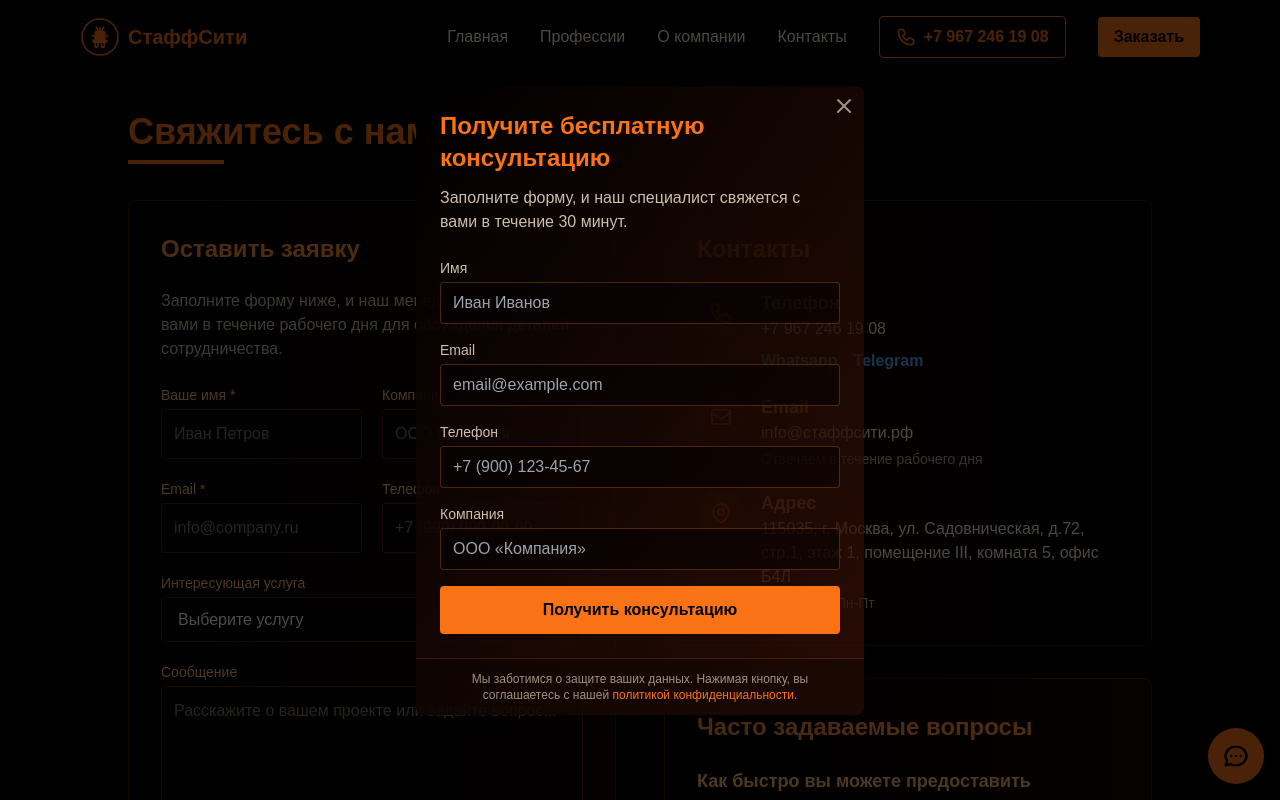
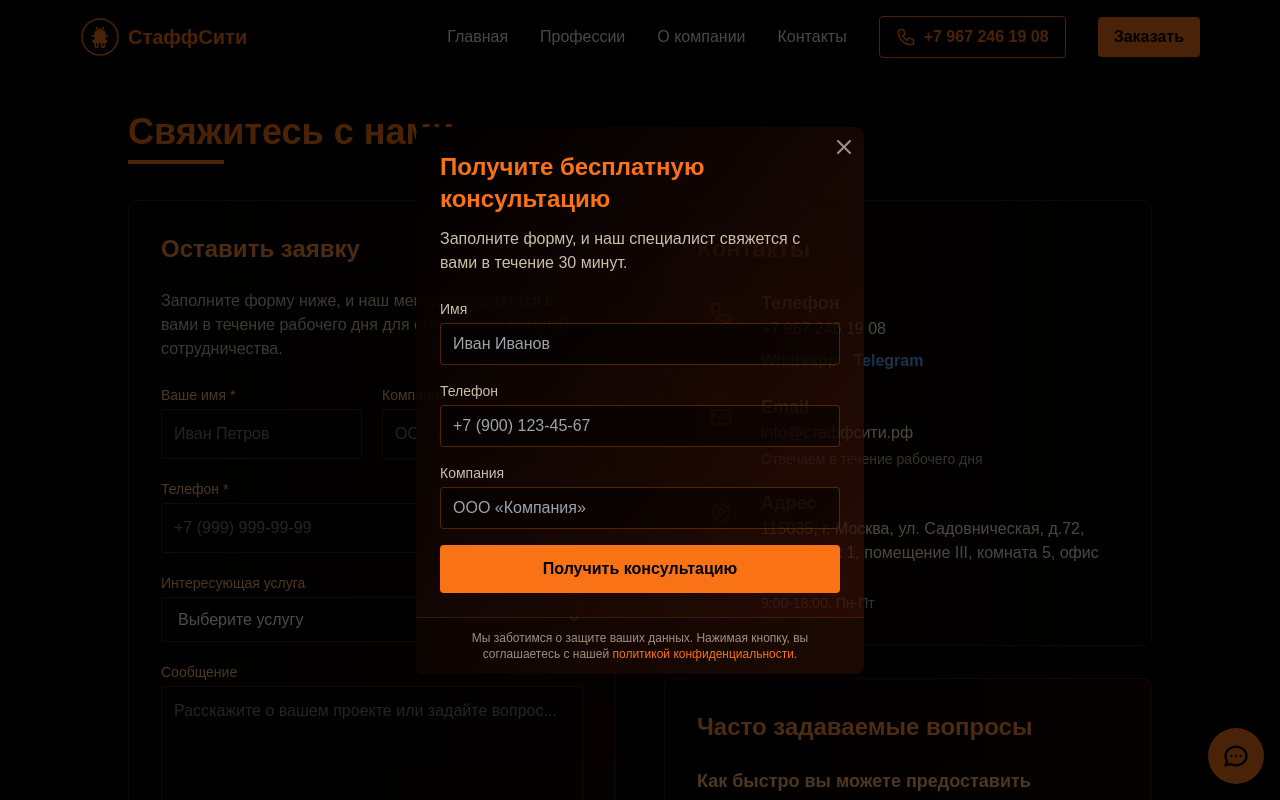
Before and after one commit to fotventy/stuffcity-site, a Next.js app: page /contacts in a window 1280 px wide. Shown: the top 800 px of the page. Built offline with nearby package versions, Linux system fonts and the light colour scheme.

Commit message:
Удалены поля email из форм, оставлен только телефон для связи

```diff
--- a/src/app/api/lead-to-bitrix/route.ts
+++ b/src/app/api/lead-to-bitrix/route.ts
@@ -13,7 +13,7 @@ export async function POST(request: Request) {
     const message = formData.get('message') as string;
 
     // Валидация данных
-    if (!name || !email || !phone) {
+    if (!name || !phone) {
       return Response.json(
         { success: false, message: 'Не все обязательные поля заполнены' },
         { status: 400 }
@@ -26,7 +26,6 @@ export async function POST(request: Request) {
         TITLE: `Заявка с сайта от ${name}`,
         NAME: name,
         COMPANY_TITLE: company || '',
-        EMAIL: [{ VALUE: email, VALUE_TYPE: 'WORK' }],
         PHONE: [{ VALUE: phone, VALUE_TYPE: 'WORK' }],
         COMMENTS: `Услуга: ${service || 'Не указана'}\n\nСообщение: ${message || 'Не указано'}`,
         SOURCE_ID: 'WEB',
@@ -37,6 +36,11 @@ export async function POST(request: Request) {
         REGISTER_SONET_EVENT: 'Y'
       }
     };
+
+    // Добавляем email только если он указан
+    if (email) {
+      bitrixData.fields.EMAIL = [{ VALUE: email, VALUE_TYPE: 'WORK' }];
+    }
 
     // Отправляем данные в Bitrix24
     const bitrixResponse = await fetch(BITRIX_WEBHOOK_URL, {
--- a/src/app/contacts/page.tsx
+++ b/src/app/contacts/page.tsx
@@ -114,18 +114,6 @@ export default function ContactsPage() {
                 </div>
               </div>
 
-              <div className="grid sm:grid-cols-2 gap-5">
-                <div>
-                  <label htmlFor="email" className="block text-sm font-medium text-orange-300 mb-1">Email *</label>
-                  <input
-                    type="email"
-                    id="email"
-                    name="email"
-                    placeholder="info@company.ru"
-                    className="w-full p-3 rounded bg-black/50 border border-orange-500/30 text-white placeholder:text-orange-100/50 focus:outline-none focus:border-orange-500 focus:ring-1 focus:ring-orange-500"
-                    required
-                  />
-                </div>
               <div>
                 <label htmlFor="phone" className="block text-sm font-medium text-orange-300 mb-1">Телефон *</label>
                 <input
@@ -136,7 +124,6 @@ export default function ContactsPage() {
                   className="w-full p-3 rounded bg-black/50 border border-orange-500/30 text-white placeholder:text-orange-100/50 focus:outline-none focus:border-orange-500 focus:ring-1 focus:ring-orange-500"
                   required
                 />
-                </div>
               </div>
 
               <div>
--- a/src/components/LeadCapture.tsx
+++ b/src/components/LeadCapture.tsx
@@ -4,7 +4,6 @@ import { useState, useEffect } from "react";
 
 export default function LeadCapture() {
   const [isVisible, setIsVisible] = useState(false);
-  const [email, setEmail] = useState("");
   const [name, setName] = useState("");
   const [phone, setPhone] = useState("");
   const [company, setCompany] = useState("");
@@ -67,7 +66,6 @@ export default function LeadCapture() {
     try {
       const formData = new FormData();
       formData.append('name', name);
-      formData.append('email', email);
       formData.append('phone', phone);
       formData.append('company', company);
       formData.append('service', 'Всплывающая форма');
@@ -149,19 +147,6 @@ export default function LeadCapture() {
                 </div>
 
                 <div>
-                  <label htmlFor="email" className="block text-sm font-medium text-orange-100/80 mb-1">Email</label>
-                  <input
-                    id="email"
-                    type="email"
-                    value={email}
-                    onChange={(e) => setEmail(e.target.value)}
-                    className="w-full px-3 py-2 border border-orange-500/30 bg-black/50 rounded focus:outline-none focus:ring-1 focus:ring-orange-500 text-orange-100"
-                    placeholder="email@example.com"
-                    required
-                  />
-                </div>
-
-                <div>
                   <label htmlFor="phone" className="block text-sm font-medium text-orange-100/80 mb-1">Телефон</label>
                   <input
                     id="phone"
@@ -170,6 +155,7 @@ export default function LeadCapture() {
                     onChange={(e) => setPhone(e.target.value)}
                     className="w-full px-3 py-2 border border-orange-500/30 bg-black/50 rounded focus:outline-none focus:ring-1 focus:ring-orange-500 text-orange-100"
                     placeholder="+7 (900) 123-45-67"
+                    required
                   />
                 </div>
 
```
Lines whose indentation alone changed are shown as unchanged.
